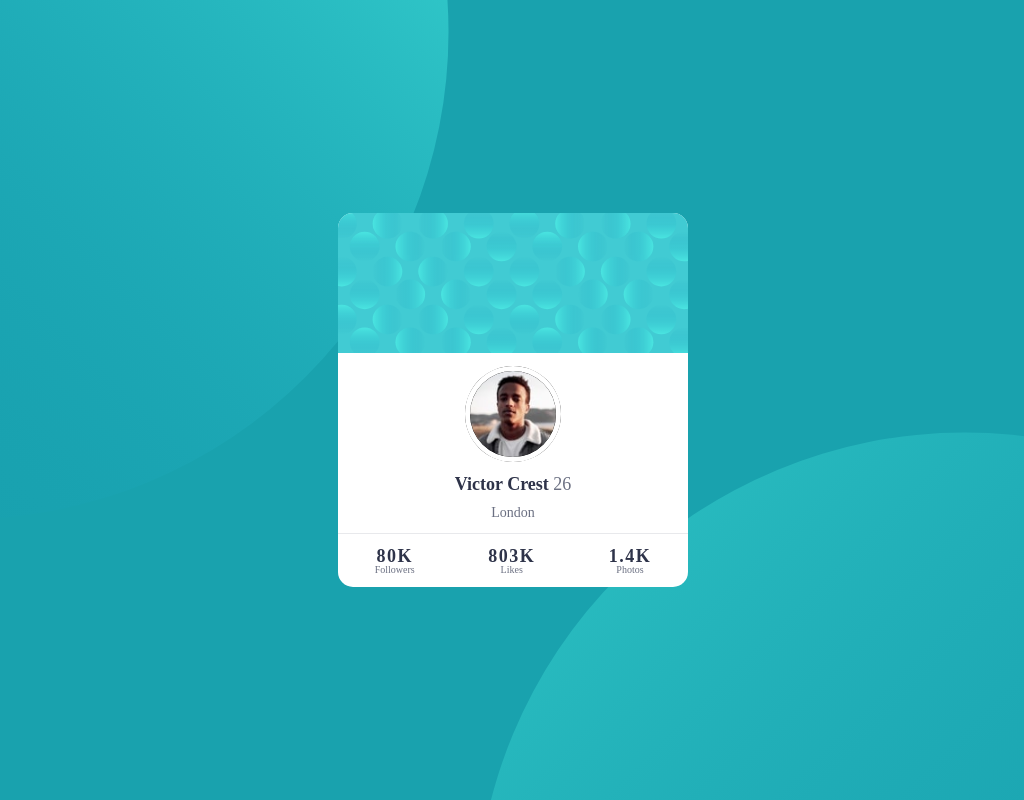
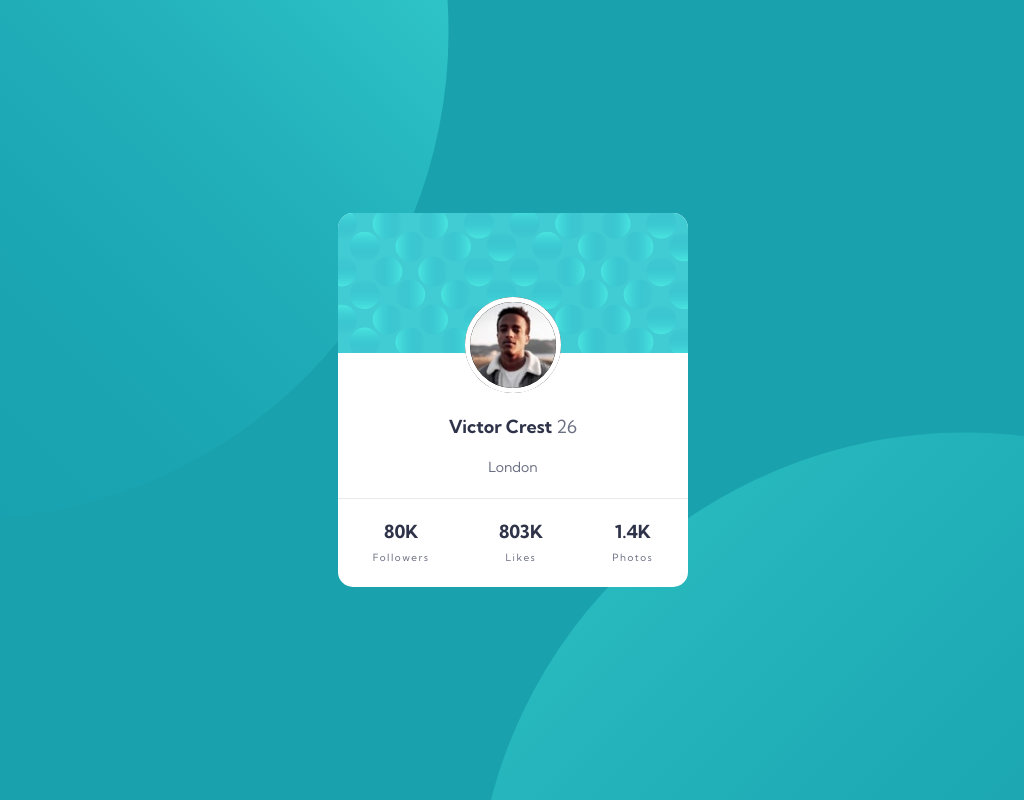
Before and after one commit to megi-j/Profile-card-component, a plain HTML site: page index.html in a window 1280 px wide. Shown: the whole page, without its empty margins (127-1151 px from the left). Drawn offline with Linux system fonts and the light colour scheme.

Commit message:
finish desktop version

```diff
--- a/css/style.css
+++ b/css/style.css
@@ -1,3 +1,5 @@
+@import url('https://fonts.googleapis.com/css2?family=Kumbh+Sans:wght@700&display=swap');
+@import url('https://fonts.googleapis.com/css2?family=Kumbh+Sans&display=swap');
 body {
     height: 100vh;
     background-color: hsl(185, 75%, 39%);
@@ -36,6 +38,7 @@ main{
     margin-left: auto;
     margin-right: auto;
     */
+    margin-top: -80px;
 }
 .victor img {
     border-radius: 50%;
@@ -46,18 +49,19 @@ h2 {
     font-size: 18px;
     font-weight: 700;
     color: #2E3349;
+    font-family: 'Kumbh Sans', sans-serif;
 
 }
 span {
     font-size: 18px;
     color:#6B7082;
     font-weight: 400;
-
+    font-family: 'Kumbh Sans', sans-serif;
 }
 h6{
     font-size: 14px;
     color:#6B7082;
-
+    font-family: 'Kumbh Sans', sans-serif;
 }
 .line {
     width: 100%;
@@ -65,27 +69,34 @@ h6{
     background-color: #E8E9EC;
 
 }
+
 .amount {
     width: 100%;
-    height: 40px;
+
     display: flex;
     justify-content: space-around;
+    /* padding-bottom: 24px; */
+    border-top: 1px solid#E8E9EC;
+    padding-top: 24px;
     padding-bottom: 24px;
+
 }
 .amount h3 {
     font-size: 18px;
     font-weight: 700;
     color:#2E3349;
-    letter-spacing: 1.5px;
+    font-family: 'Kumbh Sans', sans-serif;
 }
 .amount p {
     font-size: 10px;
     font-weight: 400;
     color: #6B7082;
+    font-family: 'Kumbh Sans', sans-serif;
+    letter-spacing: 1.5px;
 
 }
 .followers, .likes, .photos {
-    height: 100%;
+    height: 40px;
     display: flex;
     flex-direction: column;
     justify-content: space-between;
--- a/index.html
+++ b/index.html
@@ -16,7 +16,6 @@
         </div>
         <h2>Victor Crest <span>26</span></h2>
         <h6>London</h6>
-        <div class="line"></div>
         <div class="amount">
             <div class="followers">
                 <h3>80K</h3>
```
